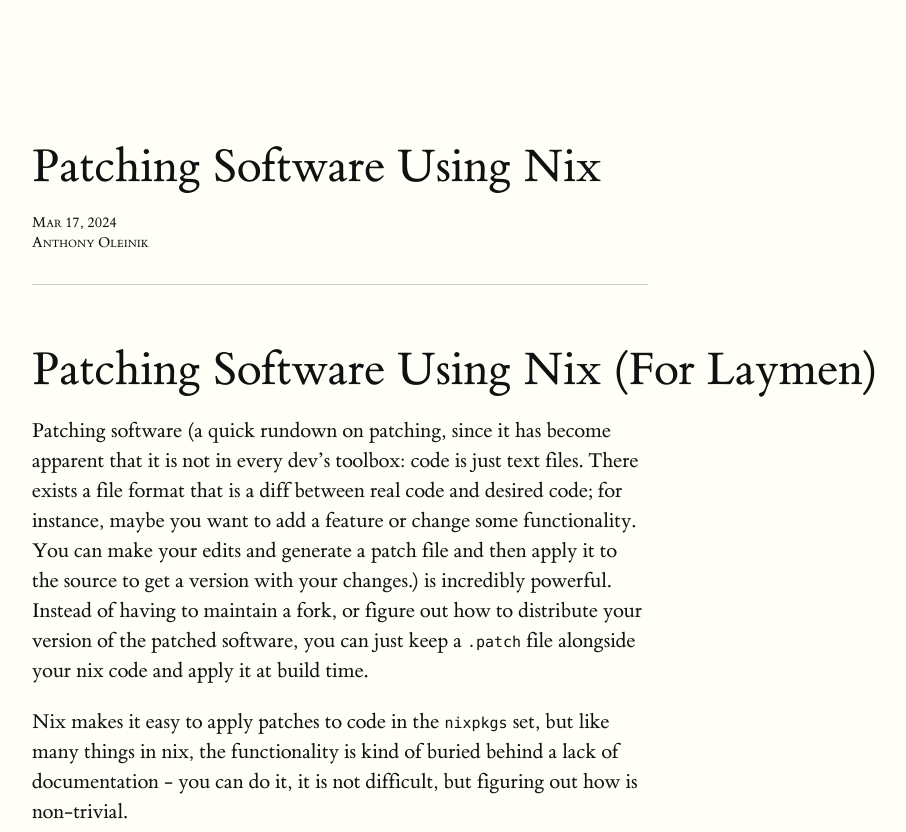
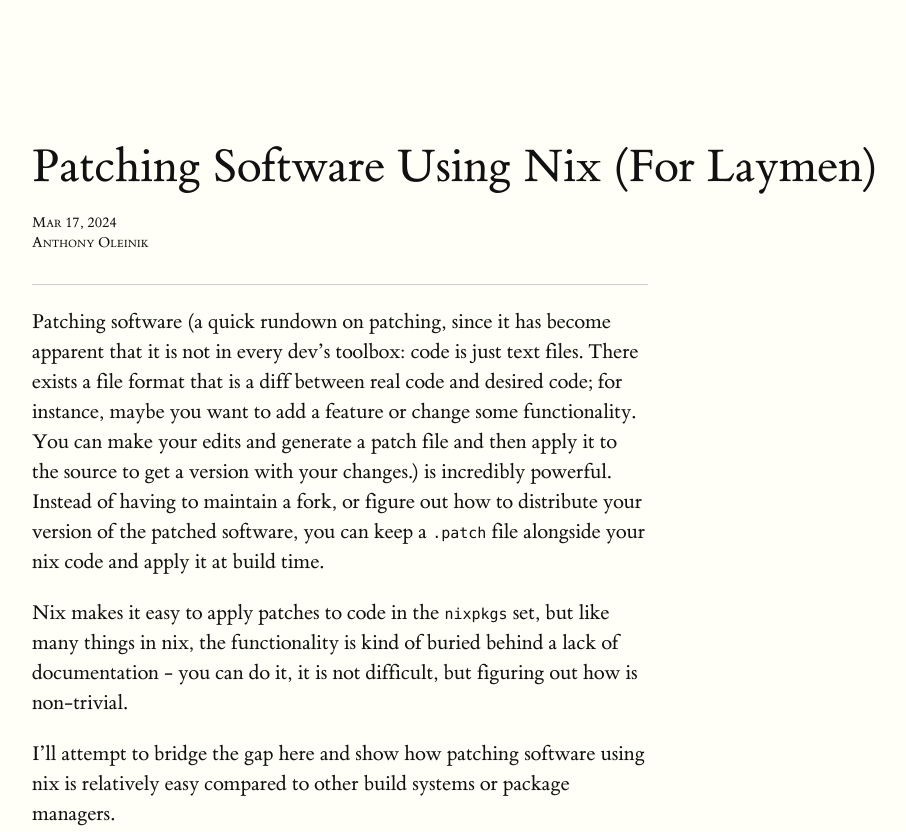
Before and after one commit to antholeole/blog, an Astro site: page /blog_directory/patching-software-using-nix in a window 1280 px wide. Shown: the top 832 px of the page, without its empty margins (128-1034 px from the left). Built offline with nearby package versions, Linux system fonts and the light colour scheme; Astro itself is replaced by a stand-in of ours; some packages are replaced by stand-ins of ours.

Commit message:
removed just

```diff
--- a/src/content/blog/patching-software-using-nix.md
+++ b/src/content/blog/patching-software-using-nix.md
@@ -1,12 +1,10 @@
 ---
-title: "Patching Software Using Nix"
+title: "Patching Software Using Nix (For Laymen)"
 description: A laymen tutorial.
 pubDate: Mar 17 2024
 ---
 
-# Patching Software Using Nix (For Laymen)
-
-Patching software (a quick rundown on patching, since it has become apparent that it is not in every dev's toolbox: code is just text files. There exists a file format that is a diff between real code and desired code; for instance, maybe you want to add a feature or change some functionality. You can make your edits and generate a patch file and then apply it to the source to get a version with your changes.) is incredibly powerful. Instead of having to maintain a fork, or figure out how to distribute your version of the patched software, you can just keep a `.patch` file alongside your nix code and apply it at build time.
+Patching software (a quick rundown on patching, since it has become apparent that it is not in every dev's toolbox: code is just text files. There exists a file format that is a diff between real code and desired code; for instance, maybe you want to add a feature or change some functionality. You can make your edits and generate a patch file and then apply it to the source to get a version with your changes.) is incredibly powerful. Instead of having to maintain a fork, or figure out how to distribute your version of the patched software, you can keep a `.patch` file alongside your nix code and apply it at build time.
 
 Nix makes it easy to apply patches to code in the `nixpkgs` set, but like many things in nix, the functionality is kind of buried behind a lack of documentation - you can do it, it is not difficult, but figuring out how is non-trivial.
 
```
